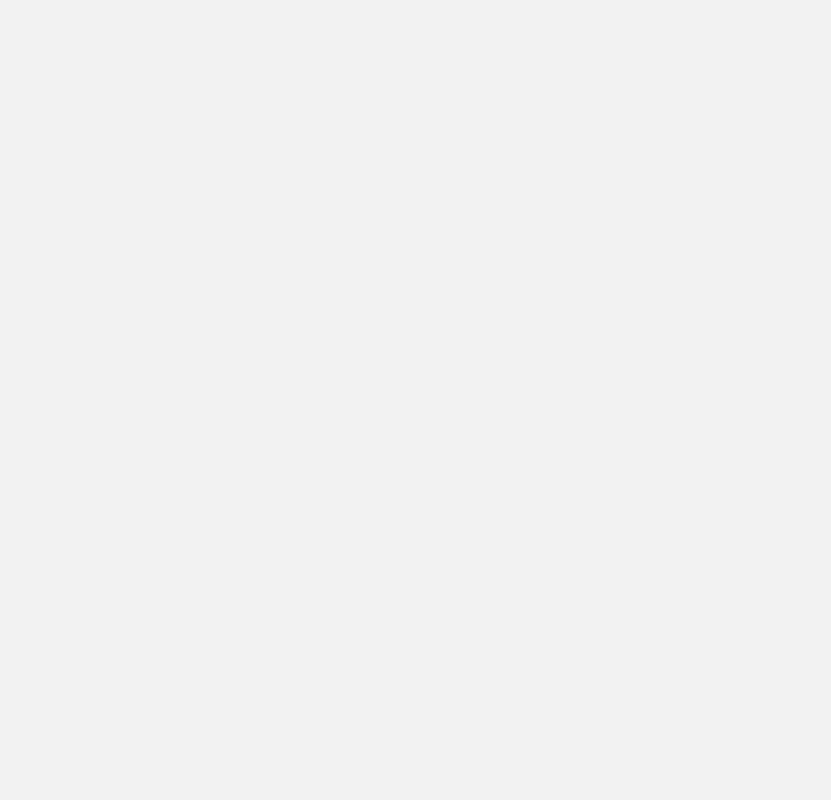
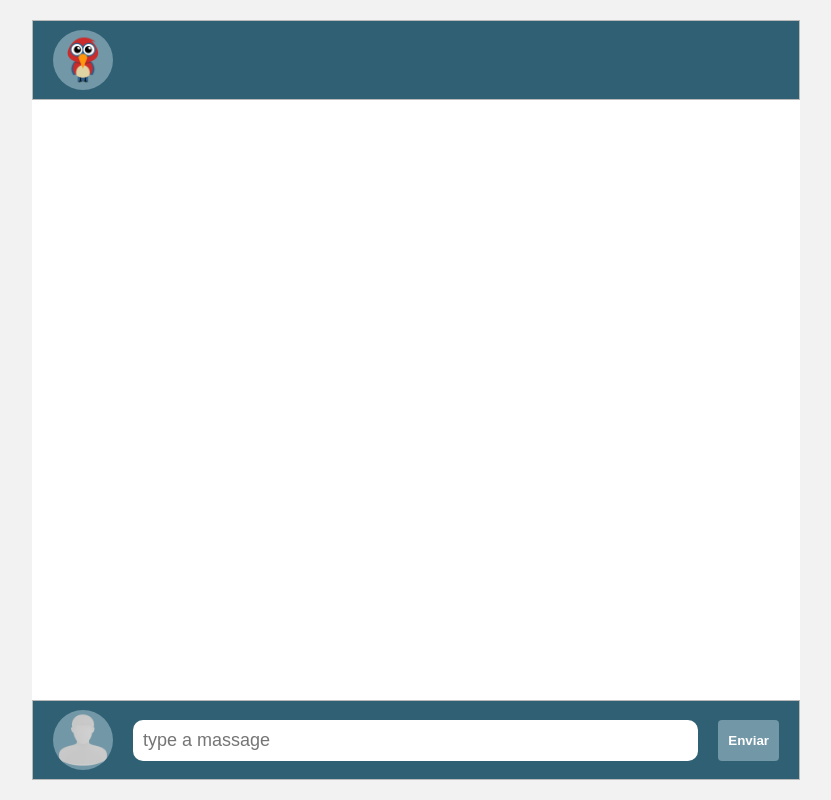
Before and after one commit to ZaqueuLima3/parrot-chat-react, a React (Create React App) app in the folder frontend/: page / in a window 1280 px wide. Shown: the whole page, without its empty margins (224-1055 px from the left). Built offline with nearby package versions, Linux system fonts and the light colour scheme; the HTML template or start-up script is replaced by a standard one.

Commit message:
Creates chat layout

```diff
--- /dev/null
+++ b/frontend/src/components/Chat/index.js
@@ -0,0 +1,28 @@
+import React from 'react';
+
+import {
+  Container, Header, Content, Footer,
+} from './styles';
+import parrot from '../../assets/img/parrot-icon.png';
+import user from '../../assets/img/default-user.png';
+
+const Chat = () => (
+  <Container>
+    <Header>
+      <img src={parrot} alt="logo-parrot" />
+    </Header>
+    <Content>
+      <div />
+    </Content>
+    <Footer>
+      <img src={user} alt="logo-parrot" />
+
+      <form>
+        <input type="text" name="msg" placeholder="type a massage" autoComplete="off" />
+        <button type="submit">Enviar</button>
+      </form>
+    </Footer>
+  </Container>
+);
+
+export default Chat;
--- /dev/null
+++ b/frontend/src/components/Chat/styles.js
@@ -0,0 +1,88 @@
+import styled from 'styled-components';
+
+export const Container = styled.div`
+  height: 95vh;
+  width: 60%;
+  display: flex;
+  flex-direction: column;
+
+  background-color: var(--color-white);
+
+  @media (max-width: 650px) {
+    height: 100%;
+    width: 100%;
+  }
+`;
+
+export const Header = styled.div`
+  height: 80px;
+  display: flex;
+  align-items: center;
+  padding-left: var(--spacing-medium);
+
+  background: var(--color-primary);
+  border: 1px solid #b9b9b9;
+
+  img {
+    width: 60px;
+
+    background-color: var(--color-secondary);
+    border-radius: 30px;
+  }
+`;
+
+export const Content = styled.div`
+  flex: 1;
+`;
+
+export const Footer = styled.div`
+  height: 80px;
+  display: flex;
+  align-items: center;
+  padding: 0 var(--spacing-medium);
+
+  background: var(--color-primary);
+  border: 1px solid #b9b9b9;
+
+  img {
+    width: 60px;
+    margin-right: var(--spacing-medium);
+
+    background-color: var(--color-secondary);
+    border-radius: 30px;
+
+    @media (max-width: 650px) {
+      display: none;
+    }
+  }
+
+  form {
+    display: flex;
+    flex: 1;
+
+    input {
+      flex: 1;
+      flex-wrap: wrap;
+      margin-right: 20px;
+      padding: var(--spacing-small);
+
+      border-radius: var(--radius-medium);
+      font-size: var(--size-medium);
+
+      &:focus,
+      &:hover {
+        border: 1px solid var(--color-dark);
+        outline: none;
+      }
+    }
+
+    button {
+      padding: 0 var(--spacing-small);
+
+      background-color: var(--color-secondary);
+      color: var(--color-white);
+      font-weight: bold;
+      border-radius: var(--radius-small);
+    }
+  }
+`;
--- a/frontend/src/pages/Login/index.js
+++ b/frontend/src/pages/Login/index.js
@@ -1,7 +1,7 @@
 import React from 'react';
 
 import { Container } from './styles';
-import parrot from '../../assets/parrot-icon.png';
+import parrot from '../../assets/img/parrot-icon.png';
 
 const Login = () => (
   <Container>
--- a/frontend/src/pages/Login/styles.js
+++ b/frontend/src/pages/Login/styles.js
@@ -60,10 +60,6 @@ export const Container = styled.div`
       color: var(--color-white);
       font-weight: bold;
       border-radius: var(--radius-small);
-
-      &:hover {
-        cursor: pointer;
-      }
     }
   }
 `;
--- a/frontend/src/pages/Main/index.js
+++ b/frontend/src/pages/Main/index.js
@@ -1,7 +1,13 @@
 import React from 'react';
+
+import Chat from '../../components/Chat';
 
 import { Container } from './styles';
 
-const Main = () => <Container />;
+const Main = () => (
+  <Container>
+    <Chat />
+  </Container>
+);
 
 export default Main;
--- a/frontend/src/styles/base/index.js
+++ b/frontend/src/styles/base/index.js
@@ -10,6 +10,12 @@ const Base = createGlobalStyle`
     font-family: inherit;
     font-size: inherit;
   }
+
+  button {
+    &:hover {
+      cursor: pointer;
+    }
+  }
 `;
 
 export default Base;
```
Also changed, not shown: frontend/src/assets/img/default-user.png (added), frontend/src/assets/img/parrot-icon.png (renamed from frontend/src/assets/parrot-icon.png).
